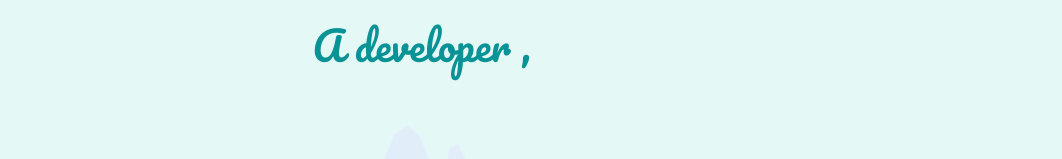
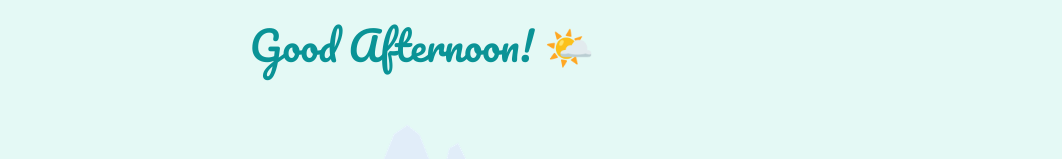
Before and after one commit to Shivani2224/my-portfolio, a plain HTML site: page index.html in a window 1280 px wide. Shown: the part 263-422 px from the top of the page, 218-1280 px from the left. Drawn offline with nearby package versions, Linux system fonts and the light colour scheme.

Commit message:
updated about section

```diff
--- a/index.html
+++ b/index.html
@@ -33,7 +33,7 @@
       />
       <div class="text-contain">
        <h1 data-aos="fade-up"> I'm Shivani,</h1>
-      <p data-aos="fade-up" data-aos-delay="200"> A developer , </p>
+      <p data-aos="fade-up" data-aos-delay="200" id="dynamic-greeting"> A developer, </p>
       </div>
       <img
         class="mountain"
```
